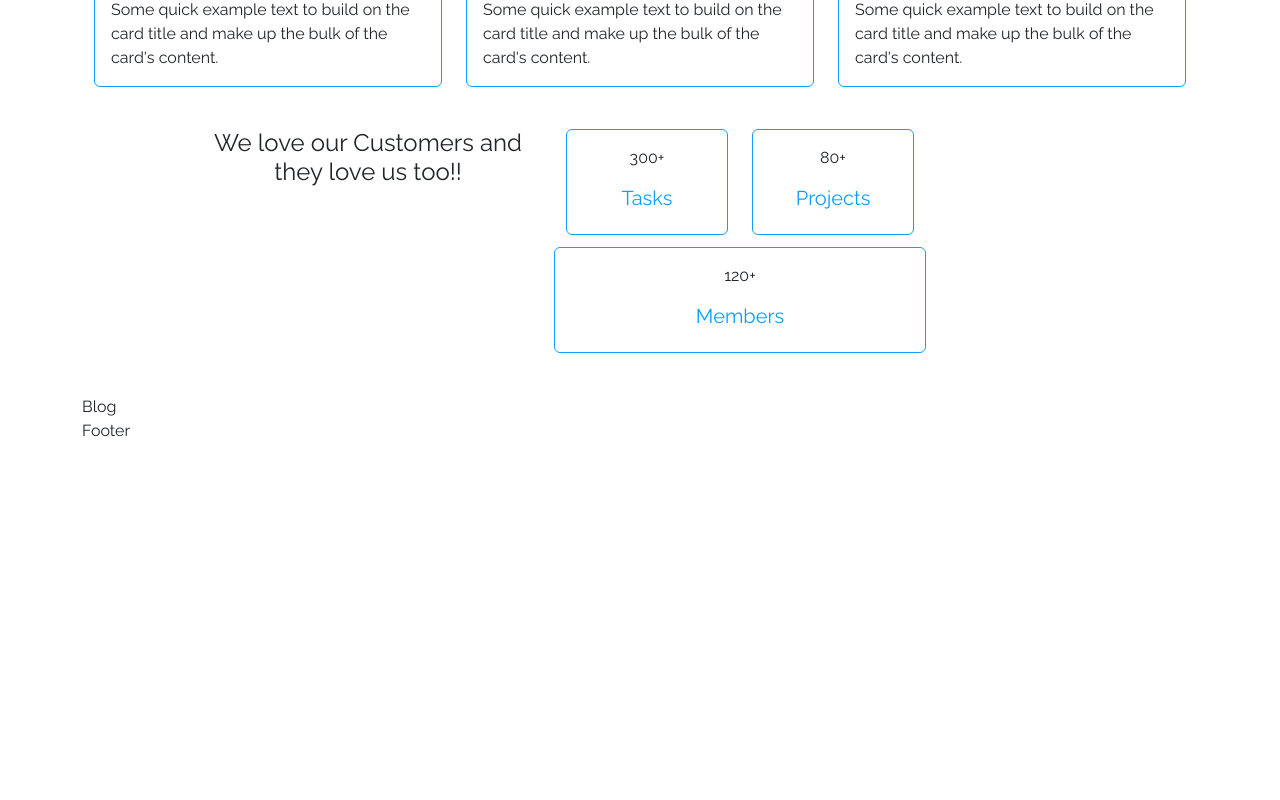
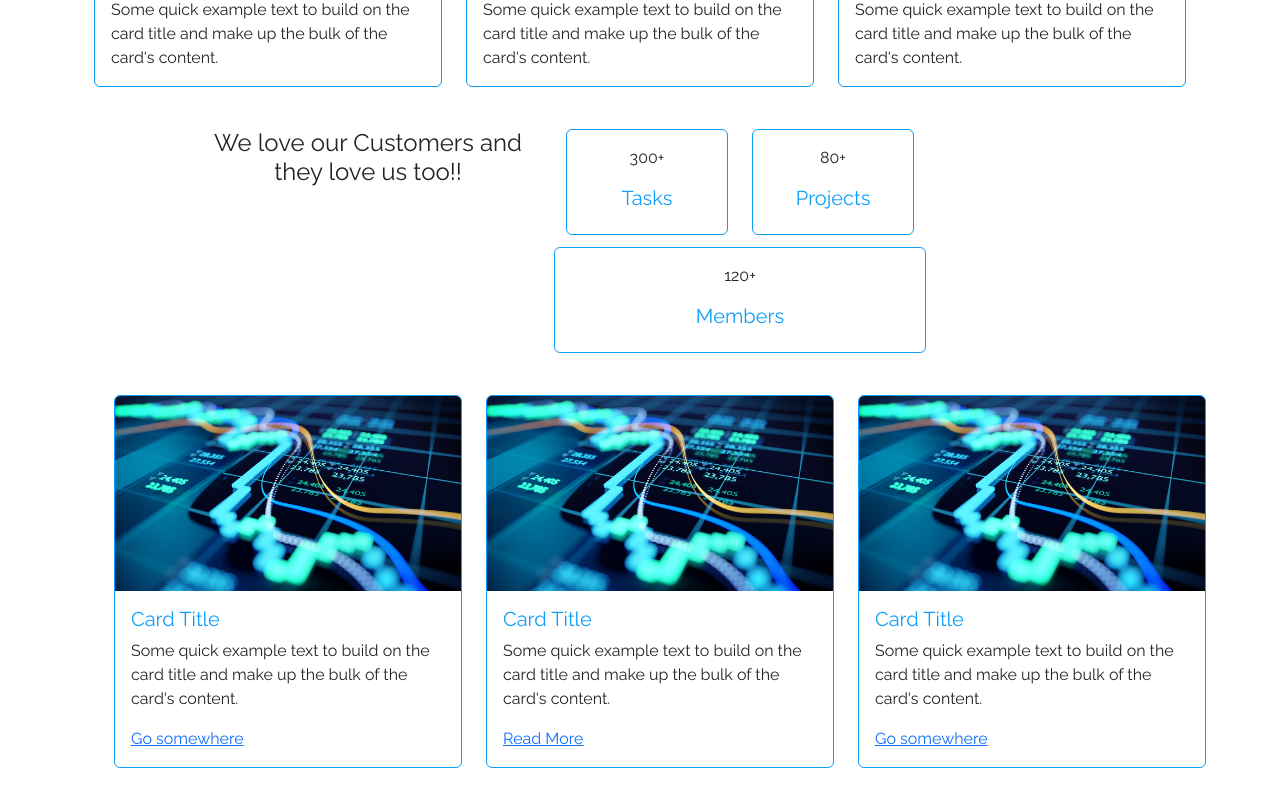
Before and after one commit to priyagupta-js/Expense-Tracker, a React (Create React App) app: page / in a window 1280 px wide. Shown: the part 604-1404 px from the top of the page. Before the commit the page ends 1047 px from the top, so only its background shows below. Built offline with nearby package versions, Linux system fonts and the light colour scheme.

Commit message:
Add blog section

```diff
--- a/src/components/Blog.js
+++ b/src/components/Blog.js
@@ -1,9 +1,53 @@
-import React from 'react';
+import React from "react";
+import { Card, Container, Row, Col } from "react-bootstrap";
+import NewsImage from "../Asset/blog_image.jpeg";
 
-function Blog (){
+function Blog() {
+  return (
+    <Container style={{margin:"20px"}}>
+      <Row>
+        <Col>
+          <Card>
+            <Card.Img variant="top"  src={NewsImage} />
+            <Card.Body>
+              <Card.Title>Card Title</Card.Title>
+              <Card.Text>
+                Some quick example text to build on the card title and make up
+                the bulk of the card's content.
+              </Card.Text>
+              <Card.Link>Go somewhere</Card.Link>
+            </Card.Body>
+          </Card>
+        </Col>
 
-    return (
-      <div>Blog</div>
-    )
-  }
+        <Col>
+          <Card>
+            <Card.Img variant="top"  src={NewsImage}/>
+            <Card.Body>
+              <Card.Title>Card Title</Card.Title>
+              <Card.Text>
+                Some quick example text to build on the card title and make up
+                the bulk of the card's content.
+              </Card.Text>
+              <Card.Link>Read More</Card.Link>
+            </Card.Body>
+          </Card>
+        </Col>
+        <Col>
+          <Card>
+            <Card.Img variant="top" src={NewsImage} />
+            <Card.Body>
+              <Card.Title>Card Title</Card.Title>
+              <Card.Text>
+                Some quick example text to build on the card title and make up
+                the bulk of the card's content.
+              </Card.Text>
+              <Card.Link>Go somewhere</Card.Link>
+            </Card.Body>
+          </Card>
+        </Col>
+      </Row>
+    </Container>
+  );
+}
 export default Blog;
--- a/src/components/Footer.js
+++ b/src/components/Footer.js
@@ -1,9 +1,43 @@
 import React from 'react';
-
+import {Container , Row , Col} from "react-bootstrap";
 function Footer (){
 
     return (
-      <div>Footer</div>
+      <Container style={{backgroundColor:"#fffaf0"}}>
+        <Row  style={{marginTop:"20px", marginBottom:"20px"}}>
+          <Col>
+            <ul>
+            <li>Features</li>
+              <li>Expense Management</li>
+              <li>Spend Management</li>
+              <li>Expense Reports</li>
+            </ul>
+          </Col>
+          <Col>
+          <ul>
+              <li>Resources</li>
+              <li>Community</li>
+              <li>Expense Help</li>
+              <li>Privacy</li>
+            </ul>
+          </Col>
+          <Col>
+          <ul>
+              <li>Learn More</li>
+              <li>Blog</li>
+              <li>News</li>
+              <li>Expense</li>
+            </ul>
+          </Col>
+          <Col>
+          <ul>
+              <li>Get Started</li>
+              <li>Log in</li>
+              <li>Create an Account</li>
+            </ul>
+          </Col>
+        </Row>
+        </Container>
     )
   }
 export default Footer;
--- a/src/pages/Home.js
+++ b/src/pages/Home.js
@@ -16,7 +16,7 @@ function Home (){
             {/* <Guide /> */}
             <CustomerReview />
             <Blog />
-            <Footer />
+            {/* <Footer /> */}
         </Container>
     );
 }
```
Also changed, not shown: src/Asset/blog_image.jpeg (added).
